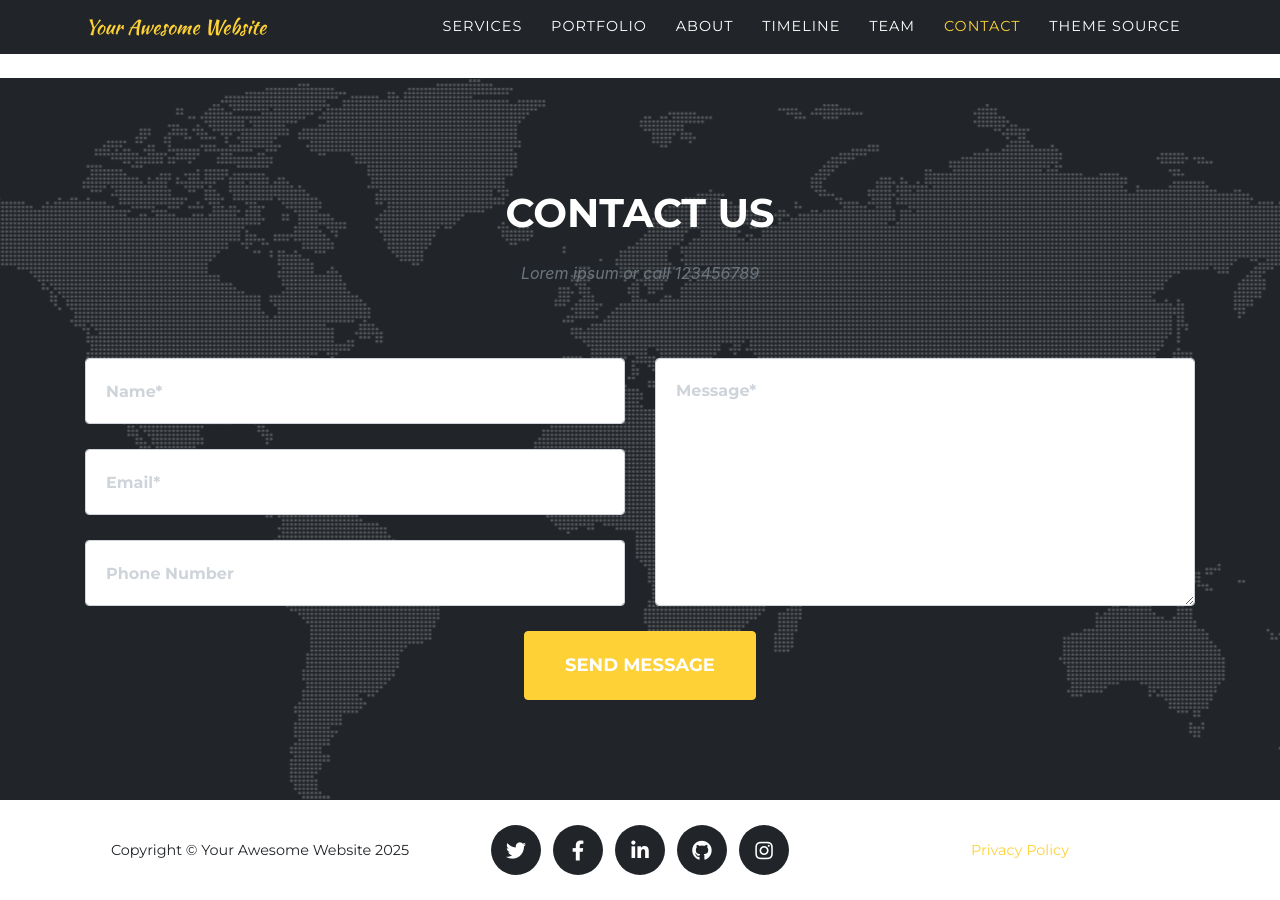
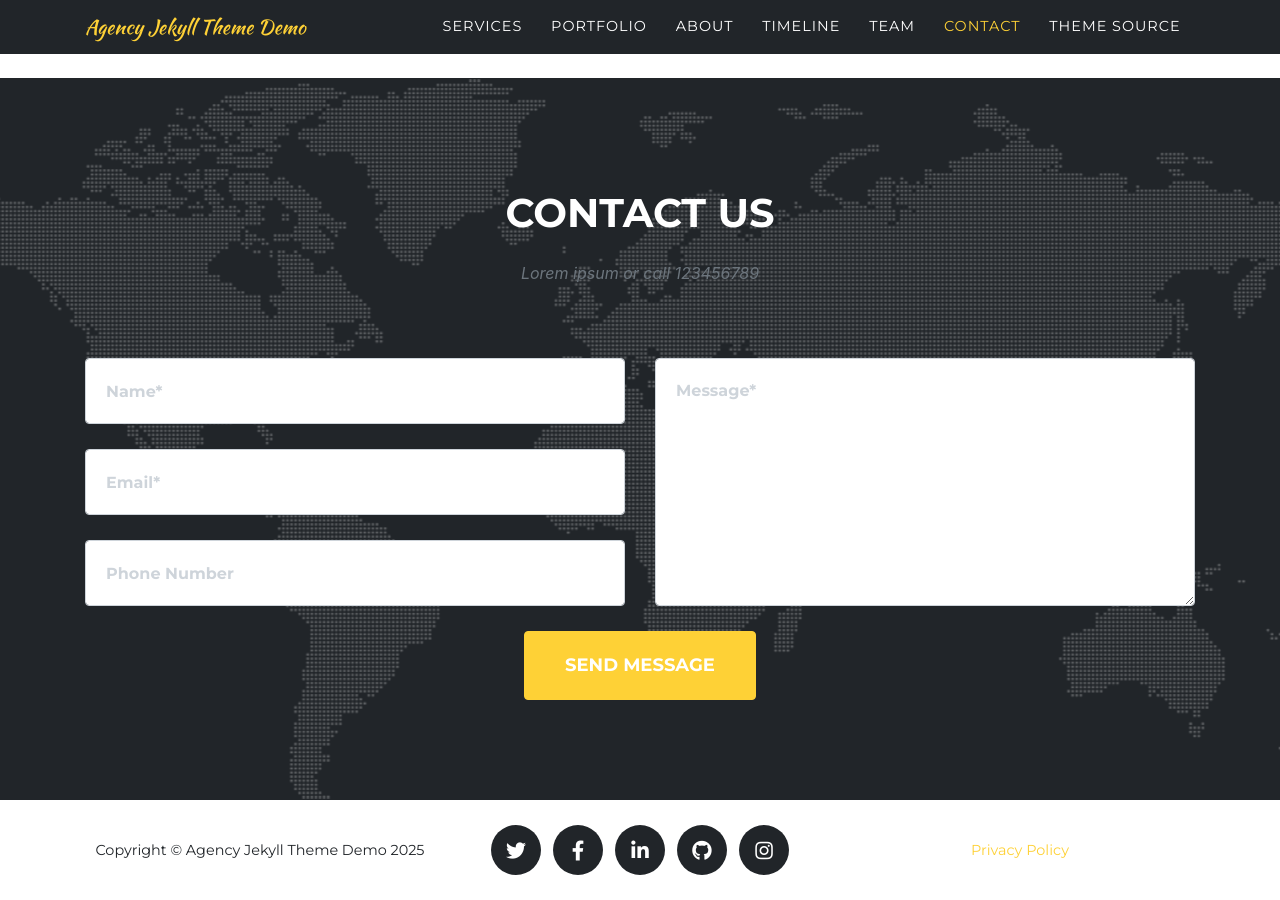
Before and after one commit to Winniwebworks/winniwebworks, a Jekyll site: the page built from index.md, in a window 1280 px wide and 900 px high, scrolled down 5690 px. Built offline with Jekyll 4.4.1, drawn with Linux system fonts in a browser that asks for light colours; some web fonts are replaced.

Commit message:
Update _config.yml
update config to sample

```diff
--- a/_config.yml
+++ b/_config.yml
@@ -11,14 +11,15 @@
 # You can create any custom variable you would like, and they will be accessible
 # in the templates via {{ site.myvariable }}.
 
-theme: jekyll-agency
+#theme: jekyll-agency
+remote_theme: raviriley/agency-jekyll-theme
 
 url    : "" # the base hostname & protocol for your site, e.g. http://example.com
-baseurl: "" # the subpath of your site, e.g. /blog
+baseurl: "/agency-jekyll-theme-starter" # the subpath of your site, e.g. /blog
 
-title      : Your Awesome Website
+title      : Agency Jekyll Theme Demo
 email      : your-email@example.com #this is also the email contact forms will go to
-description: "Site description"
+description: "Agency Bootstrap theme converted to a Jekyll theme, plus new features: Google Analytics, Markdown support, custom pages, and more!"
 author     : Your Name
 # logo:     #optional, defaults to site title
   # path: assets\img\clients\creative-market.jpg
@@ -37,3 +38,6 @@
 # Uncomment following line to use Formspree form ID based URL instead of email based URL
 # Details: https://help.formspree.io/hc/en-us/articles/360017735154-How-to-prevent-spam
 # formspree_form_path: "f/a_form_id"
+
+plugins:
+  - jekyll-remote-theme
```
